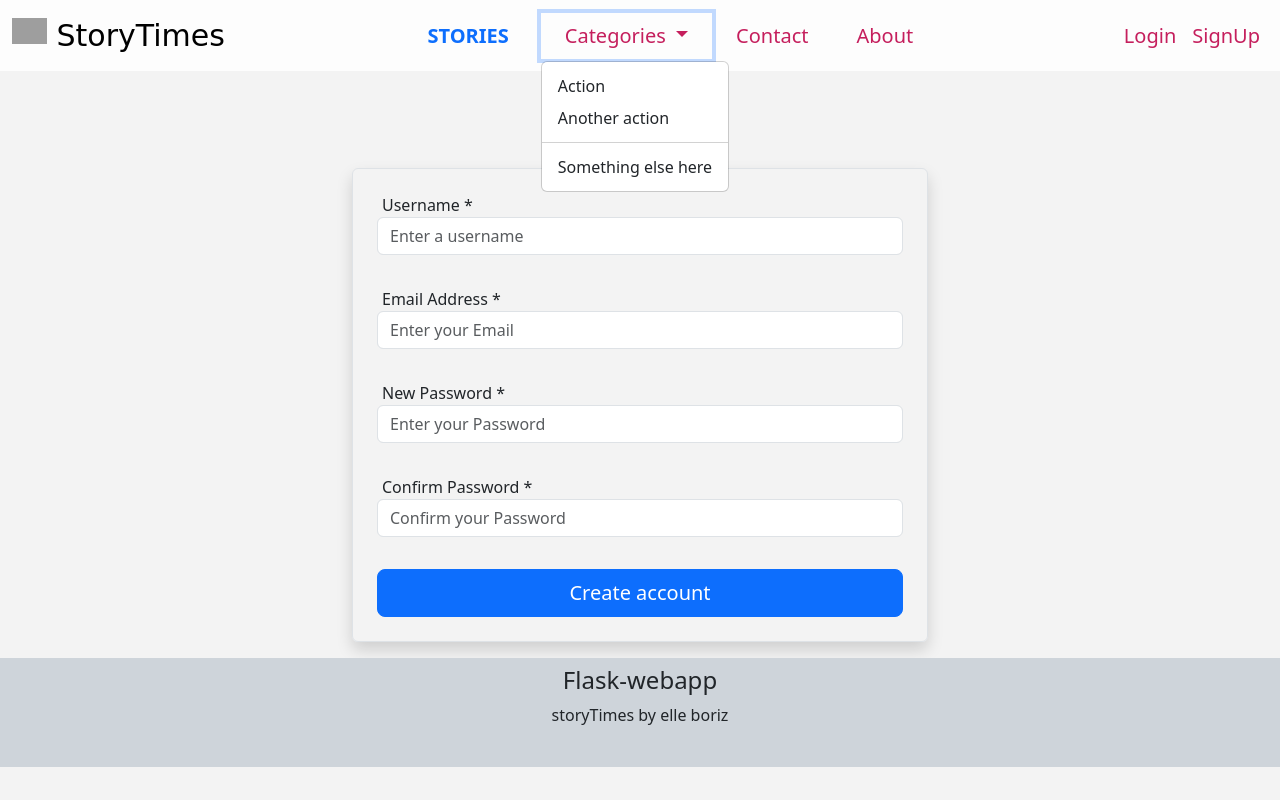
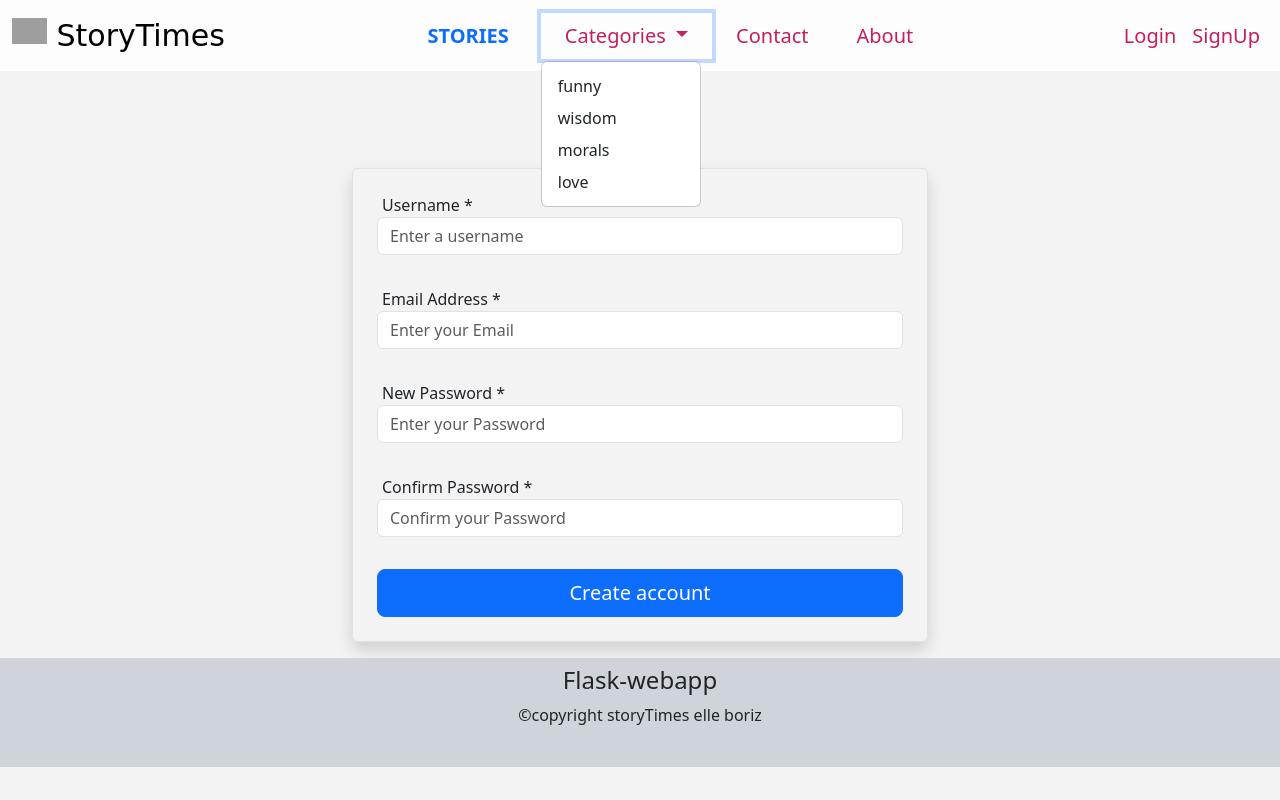
Before and after one commit to elleboriz/Apps, a Flask app: page /register in a window 1280 px wide, after a click on "Categories". Run offline with Flask 3, Linux system fonts and the light colour scheme; parts of the project's set-up code (start-up, migrations or seed data) failed here and were passed over; some libraries are stand-ins or nearby versions; grey boxes are pictures that could not be loaded.

Commit message:
Update base.html
username menu update

```diff
--- a/StoryTimes code/storyApp/templates/base.html
+++ b/StoryTimes code/storyApp/templates/base.html
@@ -51,12 +51,12 @@
                                     Categories
                                   </a>
                                   <ul class="dropdown-menu">
-                                    <li><a class="dropdown-item" href="#">Action</a></li>
-                                    <li><a class="dropdown-item" href="#">Another action</a></li>
-                                    <li>
-                                      <hr class="dropdown-divider">
+                                    <li><a class="dropdown-item" href="#">funny</a></li>
+                                    <li><a class="dropdown-item" href="#">wisdom</a>
                                     </li>
-                                    <li><a class="dropdown-item" href="#">Something else here</a></li>
+
+                                    <li><a class="dropdown-item" href="#">morals</a></li>
+                                    <li><a class="dropdown-item" href="#">love</a></li>
                                   </ul>
                                 </li>
 
@@ -70,14 +70,30 @@
                             </ul>
                             {% if current_user.is_authenticated %}
                               <ul class="navbar-nav">
+                                <!--
                                 <li class="nav-item">
                                     <a class="nav-link active me-4" aria-current="page" href="#">
                                       <i class="text-info bi bi-person-circle"></i>
                                       {{ current_user.username }}</a>
                                 </li>
-                                  <li class="nav-item">
+                                 <li class="nav-item">
                                       <a id="logout-btn"class="btn btn-sm btn-danger" href="{{url_for('logout')}}" role="button">
                                         <i class="bi bi-box-arrow-right"></i> Logout</a>
+                                      </li>
+                                -->
+                                <li class="nav-item dropdown">
+                                  <a class="nav-link nav-l dropdown-toggle p-h ps-4 pe-4 nav-link active me-4" href="#" role="button" data-bs-toggle="dropdown" aria-expanded="false">
+                                    <i class="text-info bi bi-person-circle"></i>
+                                    {{ current_user.username }}
+                                  </a>
+                                  <ul class="username dropdown-menu">
+                                    <li><a class="dropdown-item" href="#">My Profile</a></li>
+                                    <li><a class="dropdown-item" href="#">My Stories</a>
+                                    </li>
+
+                                    <li><a class="dropdown-item mb-4" href="#">Setttings</a></li>
+                                    <li><a class="dropdown-item bg-danger  btn" id="logout-btn" href="{{url_for('logout')}}" role="button">logout</a></li>
+                                  </ul>
                                 </li>
 
                             </ul>
@@ -119,7 +135,7 @@
 
      <footer class="bg-dark-subtle pb-4 text-center">
            <h4 class="pt-2">Flask-webapp </h4>
-           <p class="center-text">storyTimes by elle boriz</p>
+           <p class="center-text"> &copy;copyright storyTimes  elle boriz</p>
 
      </footer>
 
```
